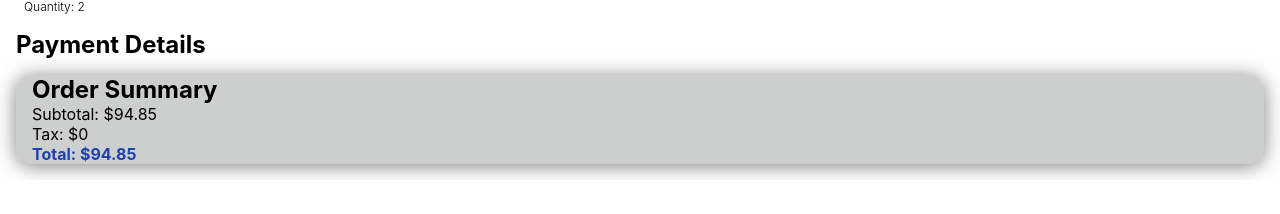
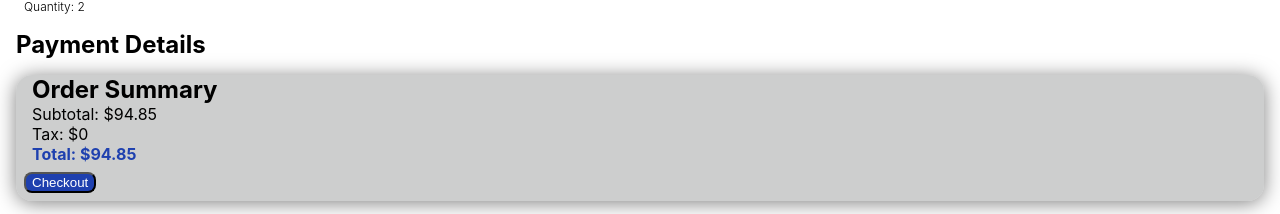
Before and after one commit to hinchley2018/learning-ecommerce, a React (Create React App) app in the folder frontend/: page /checkout in a window 1280 px wide. Shown: the part 1047-1261 px from the top of the page. Before the commit the page ends 1227 px from the top, so only its background shows below. Built offline with nearby package versions, Linux system fonts and the light colour scheme; the HTML template or start-up script is replaced by a standard one.

Commit message:
updated card height; added checkout button-no functionality

```diff
--- a/frontend/src/App.css
+++ b/frontend/src/App.css
@@ -50,7 +50,7 @@
   border-radius: 16px;
   box-shadow: 0 2px 20px rgba(0, 0, 0, 0.5);
   margin:1rem;
-  max-height:  100%;
+  max-height:  25%;
 }
 @keyframes App-logo-spin {
   from {
--- a/frontend/src/pages/checkout/checkout.js
+++ b/frontend/src/pages/checkout/checkout.js
@@ -6,8 +6,6 @@ import ProductSummary from '../../components/ProductSummary';
 
 export default function Checkout() {
     const [order, setOrder] = useState(Order)
-    const [tax, setTax] = useState(order.paymentAmount * .10)
-    console.log(order)
     return (
         <div data-testid='checkout'>
             <div className='bg-blue-800 p-5 text-xl text-yellow-400 '>
@@ -34,14 +32,22 @@ export default function Checkout() {
                         Payment Details
                     </div>
                 </div>
-        <div id="order-summary-container" className="App-card">
-          <div id="order-summary" className="flex flex-col App-subtitle-1">
+                <div id="order-summary-container" className="App-card grid grid-cols-1">
+                    <div>
+
+                        <div id="order-summary" className="App-subtitle-1">
                             Order Summary
                         </div>
                         <OrderSummary
                             amount={order.paymentAmount}
                         />
                     </div>
+                    <button className="col-span-1"
+                        style={{ backgroundColor: "rgb(30 64 175)", color: "white", margin: ".5rem", borderRadius: '.5rem' }}
+                    >
+                        Checkout
+                    </button>
+                </div>
             </div>
         </div>
     );
```
Lines whose indentation alone changed are shown as unchanged.
